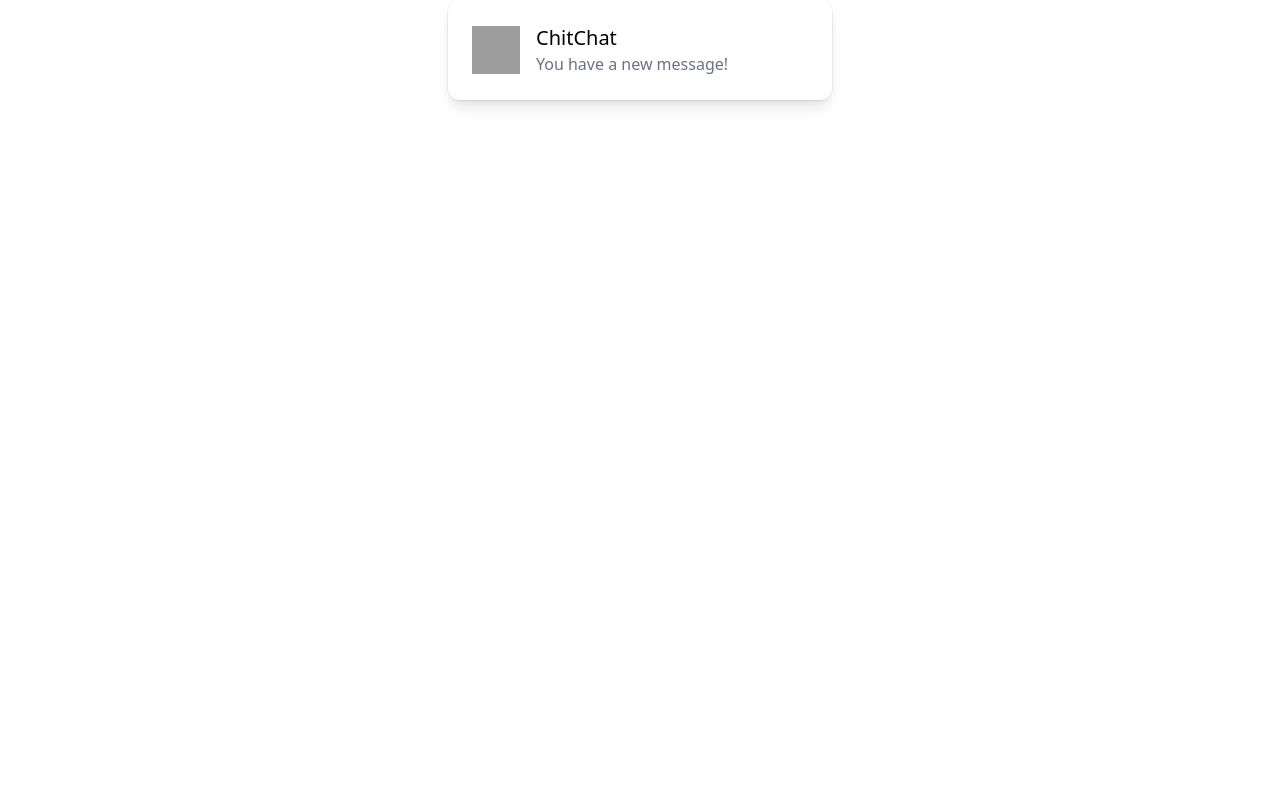
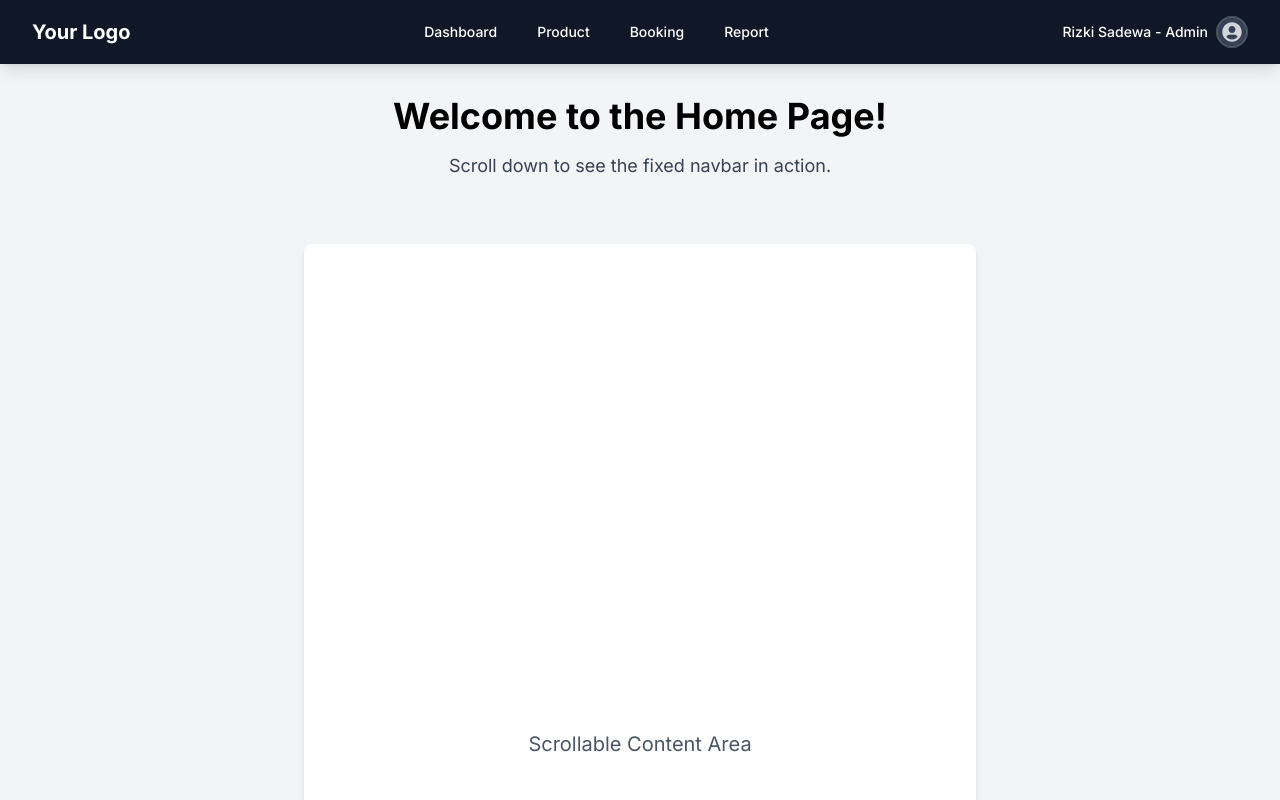
Before and after one commit to nahwantech/djong-pinisi-frontend, a Next.js app: page / in a window 1280 px wide. Shown: the top 800 px of the page. Built offline with nearby package versions, Linux system fonts and the light colour scheme; grey boxes are pictures that could not be loaded.

Commit message:
component:navbar = adding new navbar as per design

```diff
--- /dev/null
+++ b/app/about/page.tsx
@@ -0,0 +1,9 @@
+// app/about/page.tsx
+export default function About() {
+  return (
+    <main className="min-h-screen flex flex-col items-center justify-center bg-blue-100 p-8">
+      <h1 className="text-4xl font-bold mb-4">About Us</h1>
+      <p className="text-lg text-blue-700">Learn more about our company.</p>
+    </main>
+  )
+}
--- a/app/layout.tsx
+++ b/app/layout.tsx
@@ -1,4 +1,10 @@
 import type { Metadata } from 'next'
+// app/layout.tsx
+import './globals.css' // Your global styles
+import { Inter } from 'next/font/google'
+import Navbar from '../components/Navbar' // Import your Navbar component
+
+const inter = Inter({ subsets: ['latin'] })
 
 // These styles apply to every route in the application
 import './globals.css'
@@ -15,7 +21,12 @@ export default function RootLayout({
 }) {
   return (
     <html lang="en">
-      <body>{children}</body>
+      <body className={inter.className}>
+        <Navbar /> {/* Your Navbar component */}
+        <div className="pt-16"> {/* Add padding-top equal to your navbar height */}
+          {children}
+        </div>
+      </body>
     </html>
   )
 }
--- a/app/page.tsx
+++ b/app/page.tsx
@@ -1,14 +1,13 @@
-
-export default function Page() {
+// app/page.tsx
+export default function Home() {
   return (
-    <>
-      <div className="mx-auto flex max-w-sm items-center gap-x-4 rounded-xl bg-white p-6 shadow-lg outline outline-black/5 dark:bg-slate-800 dark:shadow-none dark:-outline-offset-1 dark:outline-white/10">
-      <img className="size-12 shrink-0" src="/img/logo.svg" alt="ChitChat Logo" />
-      <div>
-        <div className="text-xl font-medium text-black dark:text-red">ChitChat</div>
-        <p className="text-gray-500 dark:text-gray-400">You have a new message!</p>
+    <main className="min-h-screen flex flex-col items-center justify-center bg-gray-100 p-8">
+      <h1 className="text-4xl font-bold mb-4">Welcome to the Home Page!</h1>
+      <p className="text-lg text-gray-700">Scroll down to see the fixed navbar in action.</p>
+      {/* Add some dummy content to make the page scrollable */}
+      <div className="mt-16 h-[1000px] bg-white w-full max-w-2xl rounded-lg shadow-md flex items-center justify-center">
+        <p className="text-xl text-gray-600">Scrollable Content Area</p>
       </div>
-    </div>
-    </>
+    </main>
   )
 }
--- /dev/null
+++ b/components/Navbar.tsx
@@ -0,0 +1,122 @@
+// components/Navbar.tsx
+'use client'; // This directive is necessary for client-side interactivity in App Router
+
+import Link from 'next/link';
+import { useState, useRef, useEffect } from 'react';
+
+// You might need to install react-icons:
+// npm install react-icons
+// or
+// yarn add react-icons
+import { FaUserCircle, FaSignOutAlt, FaCog } from 'react-icons/fa'; // Example icons
+
+export default function Navbar() {
+  const [isDropdownOpen, setIsDropdownOpen] = useState(false);
+  const dropdownRef = useRef<HTMLDivElement>(null); // Ref for detecting clicks outside
+
+  // Dummy user data - In a real app, this would come from authentication context/state
+  const user = {
+    isAuthenticated: true,
+    username: 'Rizki Sadewa - Admin', // Replace with dynamic username
+    isAdmin: true, // Replace with dynamic admin status
+  };
+
+  // Effect to handle clicks outside the dropdown
+  useEffect(() => {
+    function handleClickOutside(event: MouseEvent) {
+      if (dropdownRef.current && !dropdownRef.current.contains(event.target as Node)) {
+        setIsDropdownOpen(false);
+      }
+    }
+
+    // Bind the event listener
+    document.addEventListener("mousedown", handleClickOutside);
+    return () => {
+      // Unbind the event listener on clean up
+      document.removeEventListener("mousedown", handleClickOutside);
+    };
+  }, [dropdownRef]); // Only re-run if dropdownRef changes (which it won't)
+
+
+  const handleLogout = () => {
+    // Implement your logout logic here
+    console.log('Logging out...');
+    setIsDropdownOpen(false); // Close dropdown after action
+    // Redirect to login page or update auth state
+  };
+
+  const handleAdminArea = () => {
+    // Implement navigation to admin area
+    console.log('Navigating to Admin Area...');
+    setIsDropdownOpen(false); // Close dropdown after action
+    // Use Next.js router for navigation: useRouter().push('/admin')
+  };
+
+  return (
+    <nav className="fixed top-0 left-0 w-full bg-gray-900 text-white shadow-lg z-50">
+      <div className="max-w-7xl mx-auto px-4 sm:px-6 lg:px-8">
+        <div className="flex items-center justify-between h-16"> {/* Changed justify-center to justify-between */}
+          {/* Left side (e.g., Logo/Brand) - Adjust as needed */}
+          <div className="flex-shrink-0">
+            <Link href="/" className="text-xl font-bold">
+              Your Logo
+            </Link>
+          </div>
+
+          {/* Center (Navigation Links) */}
+          <div className="flex-grow flex justify-center"> {/* flex-grow to take available space */}
+            <div className="flex space-x-4">
+              <Link href="/" className="px-3 py-2 rounded-md text-sm font-medium hover:bg-gray-700">
+                Dashboard
+              </Link>
+              <Link href="/about" className="px-3 py-2 rounded-md text-sm font-medium hover:bg-gray-700">
+                Product
+              </Link>
+              <Link href="/services" className="px-3 py-2 rounded-md text-sm font-medium hover:bg-gray-700">
+                Booking
+              </Link>
+              <Link href="/contact" className="px-3 py-2 rounded-md text-sm font-medium hover:bg-gray-700">
+                Report
+              </Link>
+            </div>
+          </div>
+
+          {/* Right side (User Info and Dropdown) */}
+          <div className="relative" ref={dropdownRef}>
+            {user.isAuthenticated ? (
+              <div className="flex items-center space-x-2 cursor-pointer" onClick={() => setIsDropdownOpen(!isDropdownOpen)}>
+                <span className="text-sm font-medium hidden md:block">{user.username}</span> {/* Hide username on small screens */}
+                <div className="w-8 h-8 bg-gray-700 rounded-full flex items-center justify-center border-2 border-gray-600">
+                  <FaUserCircle className="text-xl text-gray-300" />
+                </div>
+              </div>
+            ) : (
+              <Link href="/login" className="px-3 py-2 rounded-md text-sm font-medium bg-blue-600 hover:bg-blue-700">
+                Login
+              </Link>
+            )}
+
+            {isDropdownOpen && user.isAuthenticated && (
+              <div className="absolute right-0 mt-2 w-48 bg-gray-800 rounded-md shadow-lg py-1 z-50">
+                {user.isAdmin && ( // Only show "Admin Area" if user is admin
+                  <button
+                    onClick={handleAdminArea}
+                    className="flex items-center w-full px-4 py-2 text-sm text-gray-200 hover:bg-gray-700"
+                  >
+                    <FaCog className="mr-2" /> Admin Area
+                  </button>
+                )}
+                <button
+                  onClick={handleLogout}
+                  className="flex items-center w-full px-4 py-2 text-sm text-red-400 hover:bg-gray-700"
+                >
+                  <FaSignOutAlt className="mr-2" /> Logout
+                </button>
+              </div>
+            )}
+          </div>
+        </div>
+      </div>
+    </nav>
+  );
+}
--- a/package.json
+++ b/package.json
@@ -5,6 +5,7 @@
     "postcss": "^8.5.4",
     "react": "^19.1.0",
     "react-dom": "^19.1.0",
+    "react-icons": "^5.5.0",
     "tailwindcss": "^4.1.8"
   },
   "scripts": {
--- /dev/null
+++ b/tailwind.config.ts
@@ -0,0 +1,21 @@
+// tailwind.config.ts
+import type { Config } from "tailwindcss";
+
+const config: Config = {
+  content: [
+    './pages/**/*.{js,ts,jsx,tsx,mdx}',
+    './components/**/*.{js,ts,jsx,tsx,mdx}',
+    './app/**/*.{js,ts,jsx,tsx,mdx}',
+  ],
+  theme: {
+    extend: {
+      backgroundImage: {
+        'gradient-radial': 'radial-gradient(var(--tw-gradient-stops))',
+        'gradient-conic':
+          'conic-gradient(from 180deg at 50% 50%, var(--tw-gradient-stops))',
+      },
+    },
+  },
+  plugins: [],
+}
+export default config
--- a/tsconfig.json
+++ b/tsconfig.json
@@ -13,7 +13,7 @@
     "incremental": true,
     "module": "esnext",
     "esModuleInterop": true,
-    "moduleResolution": "node",
+    "moduleResolution": "bundler",
     "resolveJsonModule": true,
     "isolatedModules": true,
     "jsx": "preserve",
```
Also changed, not shown: 1 other file (tests, documents, lock files or other folders).
